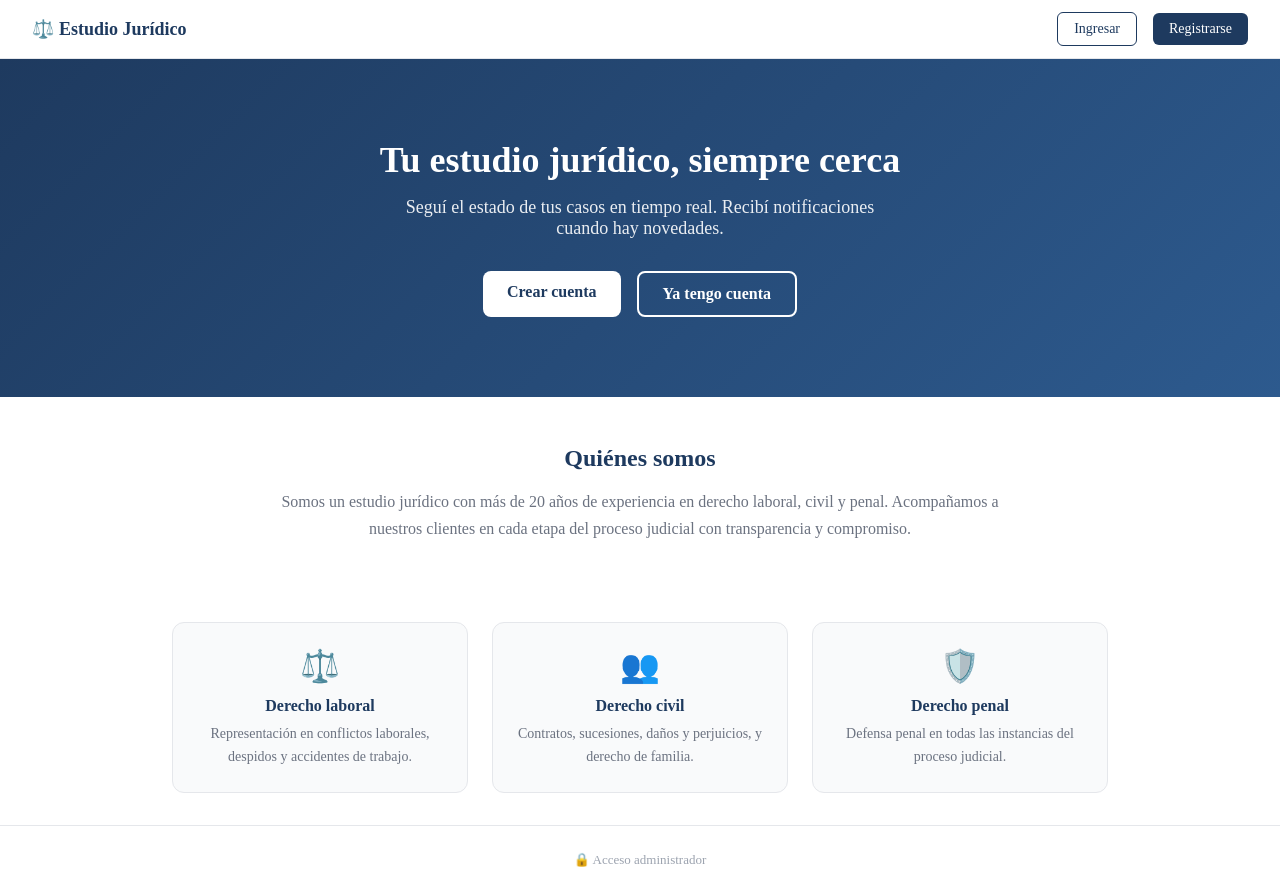
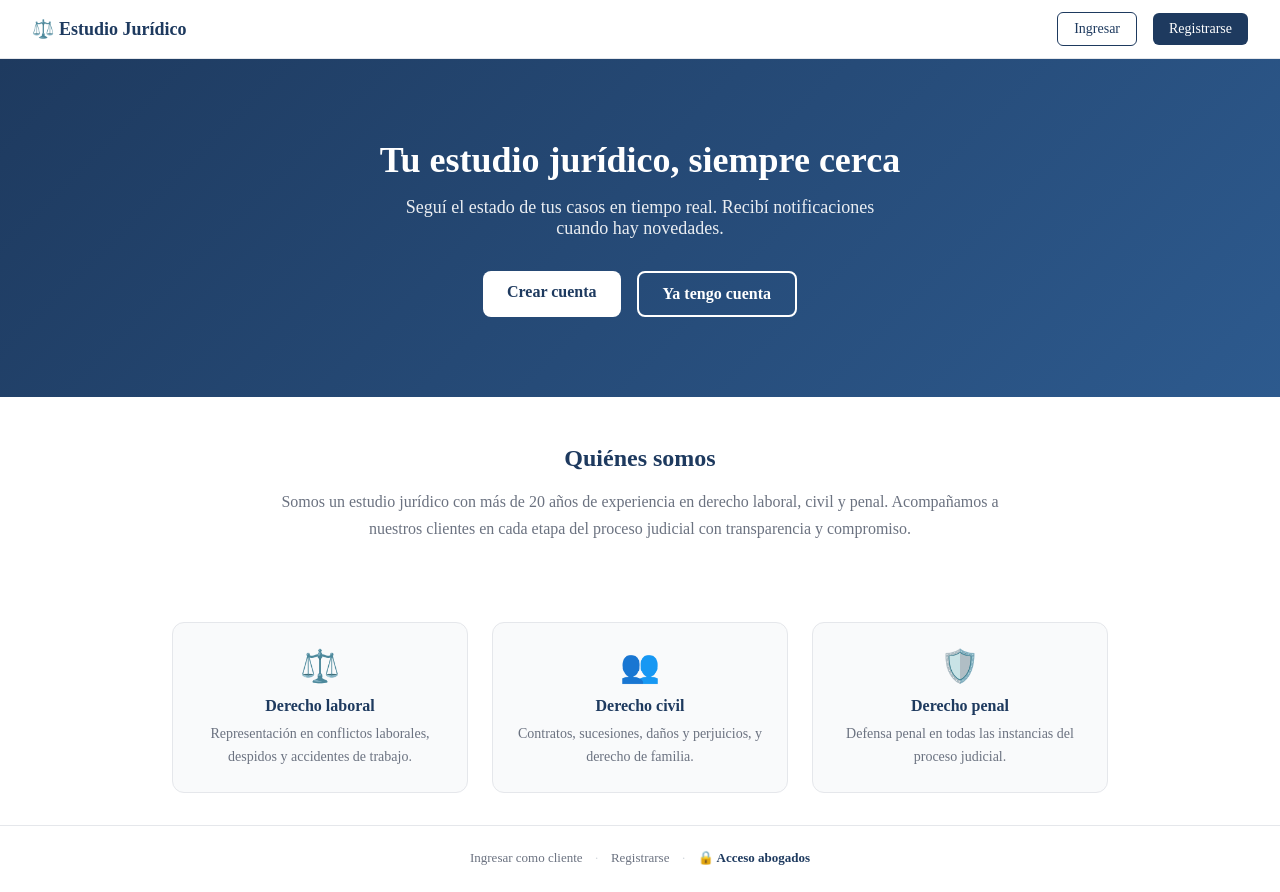
Before and after one commit to matidlr/Estudio-Juridico, an Angular app in the folder EstudioJuridico.App/: page / in a window 1280 px wide. Built offline with nearby package versions, Linux system fonts and the light colour scheme; no server answers.

Commit message:
improve footer

```diff
--- a/EstudioJuridico.App/src/app/pages/inicio/inicio.component.html
+++ b/EstudioJuridico.App/src/app/pages/inicio/inicio.component.html
@@ -35,5 +35,11 @@
 </section>
 
 <footer class="footer">
-  <a routerLink="/login-admin" class="admin-link">🔒 Acceso administrador</a>
+  <div class="footer-links">
+    <a routerLink="/login" class="footer-link">Ingresar como cliente</a>
+    <span class="footer-sep">·</span>
+    <a routerLink="/registro" class="footer-link">Registrarse</a>
+    <span class="footer-sep">·</span>
+    <a routerLink="/login-admin" class="footer-link footer-link-admin">🔒 Acceso abogados</a>
+  </div>
 </footer>
--- a/EstudioJuridico.App/src/app/pages/inicio/inicio.component.scss
+++ b/EstudioJuridico.App/src/app/pages/inicio/inicio.component.scss
@@ -104,12 +104,29 @@
   text-align: center;
   padding: 24px;
   border-top: 1px solid #e5e7eb;
+}
 
-  .admin-link {
-    color: #9ca3af;
-    font-size: 13px;
-    text-decoration: none;
+.footer-links {
+  display: flex;
+  align-items: center;
+  justify-content: center;
+  gap: 12px;
+}
 
-    &:hover { color: #6b7280; }
-  }
+.footer-link {
+  color: #6b7280;
+  font-size: 13px;
+  text-decoration: none;
+
+  &:hover { color: #1e3a5f; }
 }
+
+.footer-link-admin {
+  color: #1e3a5f;
+  font-weight: 600;
+}
+
+.footer-sep {
+  color: #d1d5db;
+  font-size: 13px;
+}
```
